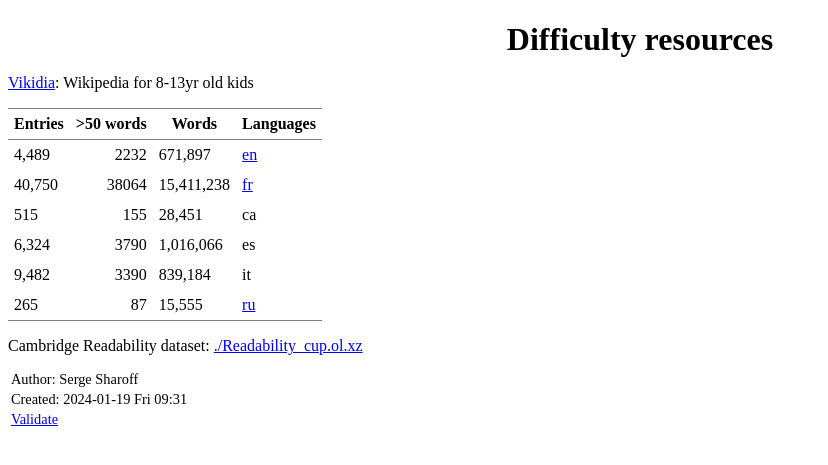
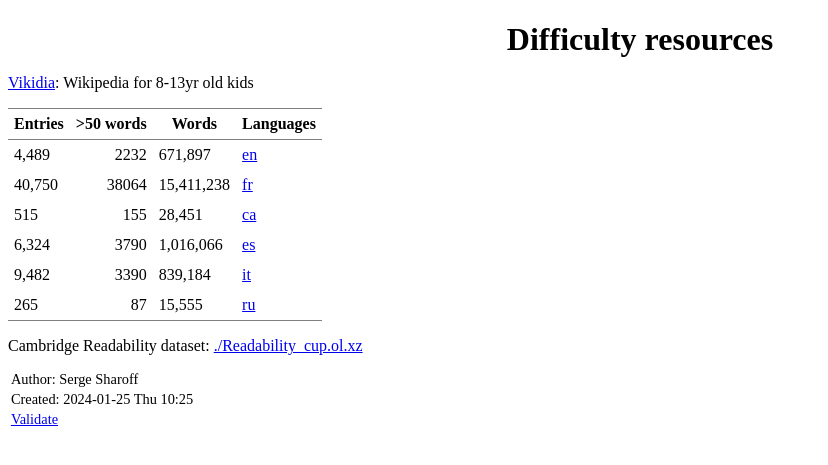
Before and after one commit to ssharoff/ssharoff.github.io, a Jekyll site: the page kelly/dfly/index.html, which Jekyll copies as it is, in a window 1280 px wide. Shown: the top 465 px of the page, without its empty margins (0-828 px from the left). Built offline with Jekyll 4.4.1, drawn with Linux system fonts in a browser that asks for light colours.

Commit message:
adding lgs

```diff
--- a/kelly/dfly/index.html
+++ b/kelly/dfly/index.html
@@ -3,7 +3,7 @@
 "http://www.w3.org/TR/xhtml1/DTD/xhtml1-strict.dtd">
 <html xmlns="http://www.w3.org/1999/xhtml" lang="en" xml:lang="en">
 <head>
-<!-- 2024-01-19 Fri 09:31 -->
+<!-- 2024-01-25 Thu 10:24 -->
 <meta http-equiv="Content-Type" content="text/html;charset=utf-8" />
 <meta name="viewport" content="width=device-width, initial-scale=1" />
 <title>Difficulty resources</title>
@@ -262,21 +262,21 @@
 <td class="org-left">515</td>
 <td class="org-right">155</td>
 <td class="org-left">28,451</td>
-<td class="org-left">ca</td>
+<td class="org-left"><a href="./vikidia-ca.ol.xz">ca</a></td>
 </tr>
 
 <tr>
 <td class="org-left">6,324</td>
 <td class="org-right">3790</td>
 <td class="org-left">1,016,066</td>
-<td class="org-left">es</td>
+<td class="org-left"><a href="./vikidia-es.ol.xz">es</a></td>
 </tr>
 
 <tr>
 <td class="org-left">9,482</td>
 <td class="org-right">3390</td>
 <td class="org-left">839,184</td>
-<td class="org-left">it</td>
+<td class="org-left"><a href="./vikidia-it.ol.xz">it</a></td>
 </tr>
 
 <tr>
@@ -295,7 +295,7 @@
 </div>
 <div id="postamble" class="status">
 <p class="author">Author: Serge Sharoff</p>
-<p class="date">Created: 2024-01-19 Fri 09:31</p>
+<p class="date">Created: 2024-01-25 Thu 10:25</p>
 <p class="validation"><a href="https://validator.w3.org/check?uri=referer">Validate</a></p>
 </div>
 </body>
--- a/kelly/dfly/index.org
+++ b/kelly/dfly/index.org
@@ -9,9 +9,9 @@
 |---------+-----------+------------+-----------|
 | 4,489   |      2232 | 671,897    | [[./vikidia-en.ol.xz][en]] |
 | 40,750  |     38064 | 15,411,238 | [[./vikidia-fr.ol.xz][fr]]    |
-| 515     |       155 | 28,451     | ca        |
-| 6,324   |      3790 | 1,016,066  | es        |
-| 9,482   |      3390 | 839,184    | it        |
+| 515     |       155 | 28,451     | [[./vikidia-ca.ol.xz][ca]]    |
+| 6,324   |      3790 | 1,016,066  | [[./vikidia-es.ol.xz][es]]    |
+| 9,482   |      3390 | 839,184    | [[./vikidia-it.ol.xz][it]]    |
 |  265    |       87  | 15,555     | [[./vikidia-ru.ol.xz][ru]]    |
 
 
```
Also changed, not shown: 3 other files.
